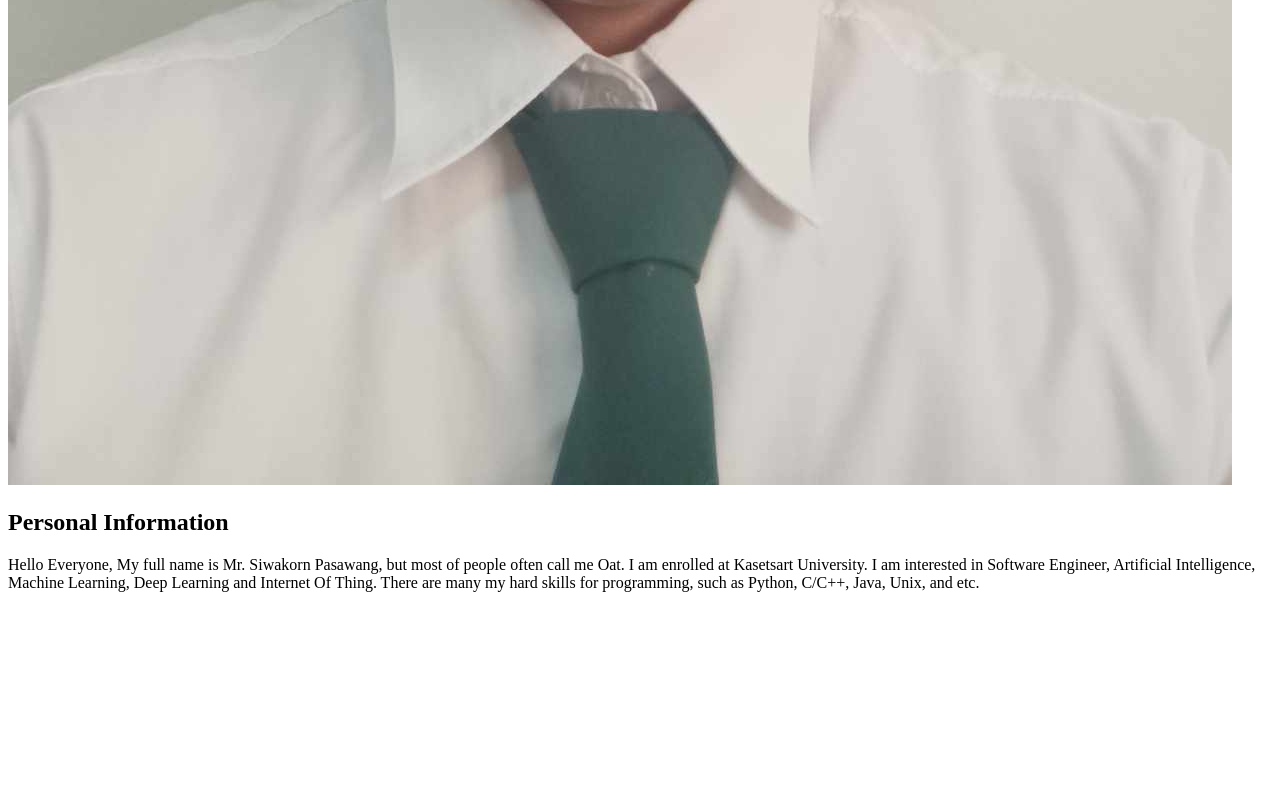
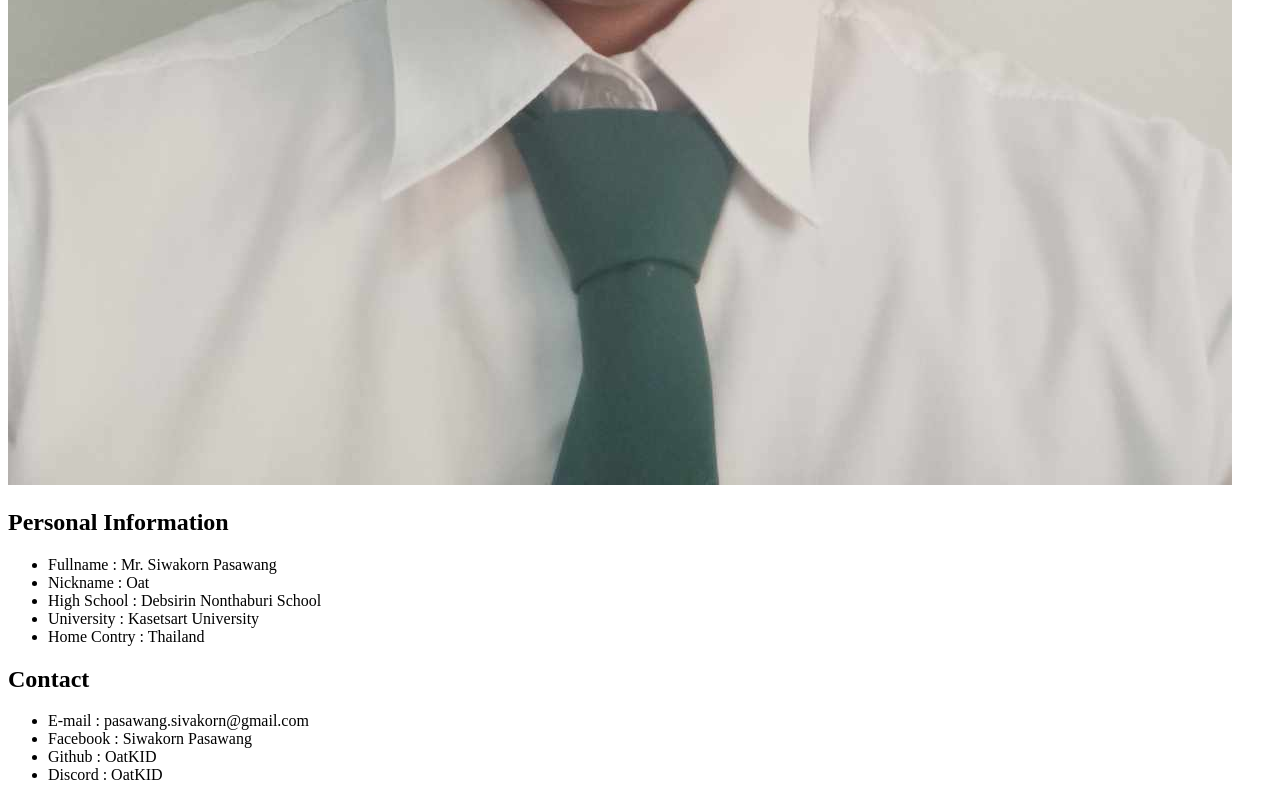
Before and after one commit to OatKID/My_Portfolio, a Nuxt app: page / in a window 1280 px wide. Shown: the part 1616-2416 px from the top of the page. Before the commit the page ends 2224 px from the top, so only its background shows below. Built offline with nearby package versions, Linux system fonts and the light colour scheme.

Commit message:
Update my personal

```diff
--- a/assets/css/main.css
+++ b/assets/css/main.css
@@ -131,20 +131,7 @@
     font-weight: bold;
 }
 
-.content{
+.Section .content{
     width: 700px;
-    position: relative;
-    left: 50%;
     padding: 10px;
-    transform: translateX(-50%);
 }
-
-.content p{
-    text-align: justify;
-    line-height: 30px;
-}
-
-.content p span{
-    font-weight: bold;
-    text-decoration-line: underline;
-}
--- a/package.json
+++ b/package.json
@@ -10,8 +10,10 @@
     "postinstall": "nuxt prepare"
   },
   "dependencies": {
-    "nuxt": "^3.11.2",
     "vue": "^3.4.21",
     "vue-router": "^4.3.0"
+  },
+  "devDependencies": {
+    "nuxt": "^3.11.2"
   }
 }
--- a/pages/index.vue
+++ b/pages/index.vue
@@ -27,12 +27,23 @@
     <div class="Section">
         <div class="topic"><h2>Personal Information</h2></div>
         <div class="content">
-            <p>
-                Hello Everyone, My full name is <span>Mr. Siwakorn Pasawang</span>,
-                but most of people often call me <span>Oat</span>. I am enrolled at <span>Kasetsart University</span>.
-                I am interested in Software Engineer, Artificial Intelligence, Machine Learning, Deep Learning and Internet Of Thing.
-                There are many my hard skills for programming, such as Python, C/C++, Java, Unix, and etc.
-            </p>
+            <ul>
+                <li>Fullname : Mr. Siwakorn Pasawang</li>
+                <li>Nickname : Oat</li>
+                <li>High School : Debsirin Nonthaburi School</li>
+                <li>University : Kasetsart University</li>
+                <li>Home Contry : Thailand</li>
+            </ul>
+        </div>
+
+        <div class="topic"><h2>Contact</h2></div>
+        <div class="content">
+            <ul>
+                <li>E-mail : pasawang.sivakorn@gmail.com</li>
+                <li>Facebook : Siwakorn Pasawang</li>
+                <li>Github : OatKID</li>
+                <li>Discord : OatKID</li>
+            </ul>
         </div>
     </div>
 
```
Also changed, not shown: 1 other file (tests, documents, lock files or other folders).
